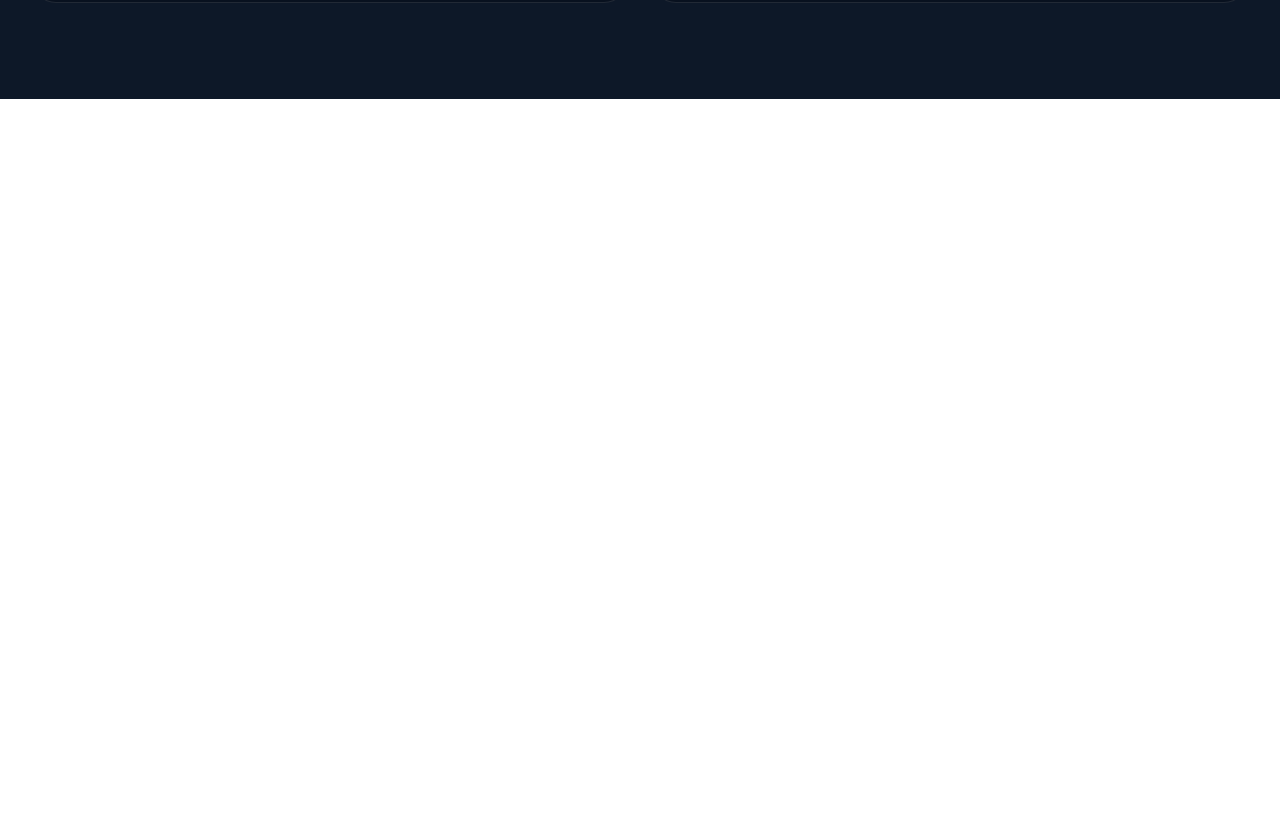
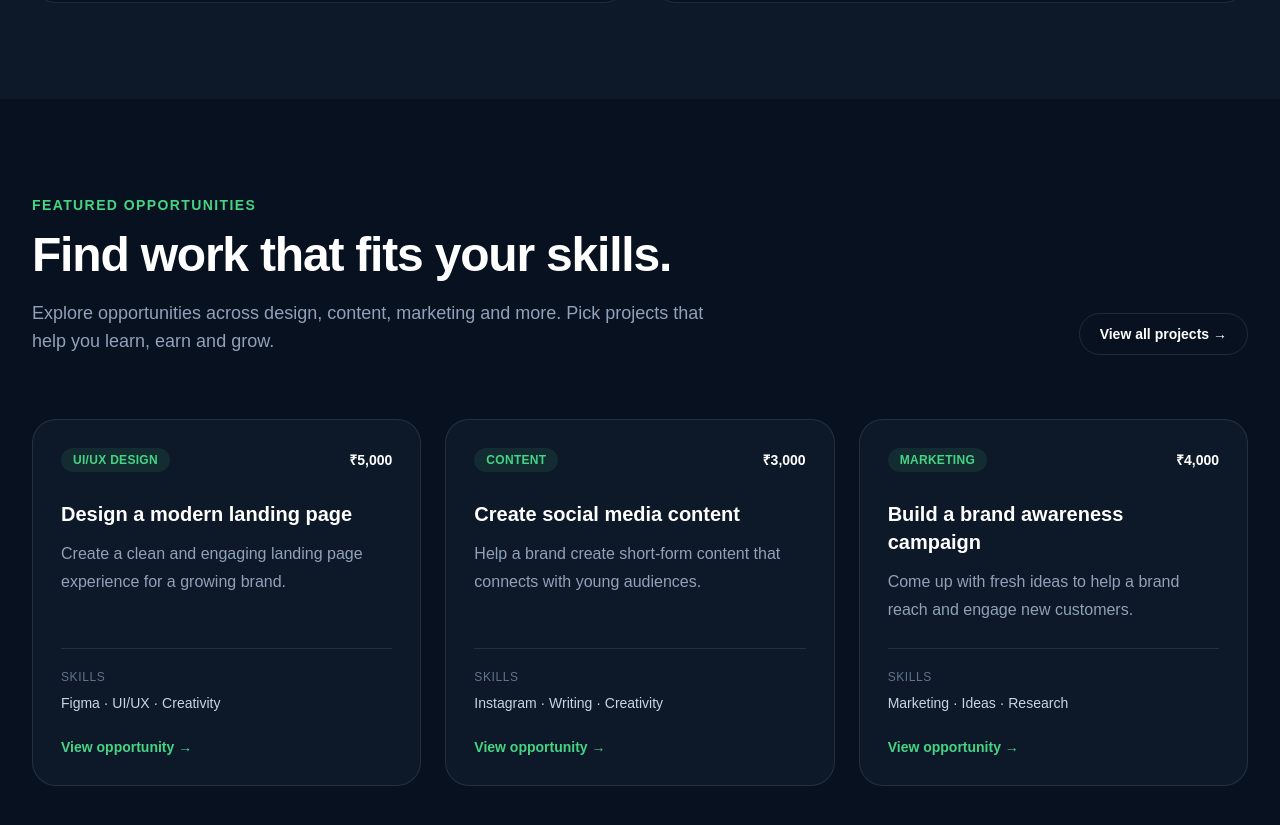
Before and after one commit to Tapaswini005/funngro-website-revamp, a Next.js app: page / in a window 1280 px wide. Shown: the part 2474-3299 px from the top of the page. Before the commit the page ends 2573 px from the top, so only its background shows below. Built offline with nearby package versions, Linux system fonts and the light colour scheme.

Commit message:
feat: add featured projects section

```diff
--- a/app/page.tsx
+++ b/app/page.tsx
@@ -2,6 +2,7 @@ import Navbar from "@/components/Navbar";
 import StatsSection from "@/components/StatsSection";
 import HowItWorks from "@/components/HowItWorks";
 import AudienceSection from "@/components/AudienceSection";
+import ProjectsSection from "@/components/ProjectsSection";
 
 
 export default function Home() {
@@ -125,6 +126,7 @@ export default function Home() {
       <StatsSection />
       <HowItWorks />
       <AudienceSection />
+      <ProjectsSection />
     </main>
   );
 }
--- /dev/null
+++ b/components/ProjectsSection.tsx
@@ -0,0 +1,102 @@
+const projects = [
+  {
+    category: "UI/UX DESIGN",
+    title: "Design a modern landing page",
+    description:
+      "Create a clean and engaging landing page experience for a growing brand.",
+    skills: "Figma · UI/UX · Creativity",
+    payout: "₹5,000",
+  },
+  {
+    category: "CONTENT",
+    title: "Create social media content",
+    description:
+      "Help a brand create short-form content that connects with young audiences.",
+    skills: "Instagram · Writing · Creativity",
+    payout: "₹3,000",
+  },
+  {
+    category: "MARKETING",
+    title: "Build a brand awareness campaign",
+    description:
+      "Come up with fresh ideas to help a brand reach and engage new customers.",
+    skills: "Marketing · Ideas · Research",
+    payout: "₹4,000",
+  },
+];
+
+export default function ProjectsSection() {
+  return (
+    <section className="bg-[#08111f] py-24">
+      <div className="mx-auto w-full max-w-7xl px-6 lg:px-8">
+        <div className="flex flex-col gap-6 md:flex-row md:items-end md:justify-between">
+          <div className="max-w-2xl">
+            <p className="text-sm font-semibold uppercase tracking-widest text-[#45d483]">
+              Featured opportunities
+            </p>
+
+            <h2 className="mt-4 text-3xl font-bold tracking-tight text-white sm:text-4xl lg:text-5xl">
+              Find work that fits your skills.
+            </h2>
+
+            <p className="mt-5 text-base leading-7 text-slate-400 sm:text-lg">
+              Explore opportunities across design, content, marketing and more.
+              Pick projects that help you learn, earn and grow.
+            </p>
+          </div>
+
+          <a
+            href="#all-projects"
+            className="inline-flex w-fit items-center rounded-full border border-white/10 px-5 py-2.5 text-sm font-semibold text-white transition-colors hover:border-[#45d483]/40 hover:text-[#45d483]"
+          >
+            View all projects →
+          </a>
+        </div>
+
+        <div className="mt-16 grid gap-6 lg:grid-cols-3">
+          {projects.map((project) => (
+            <article
+              key={project.title}
+              className="group flex flex-col rounded-3xl border border-white/10 bg-[#0d1828] p-7 transition-all duration-300 hover:-translate-y-1 hover:border-[#45d483]/30 hover:shadow-2xl hover:shadow-black/20"
+            >
+              <div className="flex items-center justify-between">
+                <span className="rounded-full bg-[#45d483]/10 px-3 py-1 text-xs font-semibold tracking-wide text-[#45d483]">
+                  {project.category}
+                </span>
+
+                <span className="text-sm font-semibold text-white">
+                  {project.payout}
+                </span>
+              </div>
+
+              <h3 className="mt-7 text-xl font-semibold text-white">
+                {project.title}
+              </h3>
+
+              <p className="mt-3 flex-1 leading-7 text-slate-400">
+                {project.description}
+              </p>
+
+              <div className="mt-6 border-t border-white/10 pt-5">
+                <p className="text-xs font-medium uppercase tracking-wider text-slate-500">
+                  Skills
+                </p>
+
+                <p className="mt-2 text-sm text-slate-300">
+                  {project.skills}
+                </p>
+              </div>
+
+              <a
+                href="#project-details"
+                className="mt-6 inline-flex items-center text-sm font-semibold text-[#45d483] transition-transform group-hover:translate-x-1"
+              >
+                View opportunity →
+              </a>
+            </article>
+          ))}
+        </div>
+      </div>
+    </section>
+  );
+}
```
